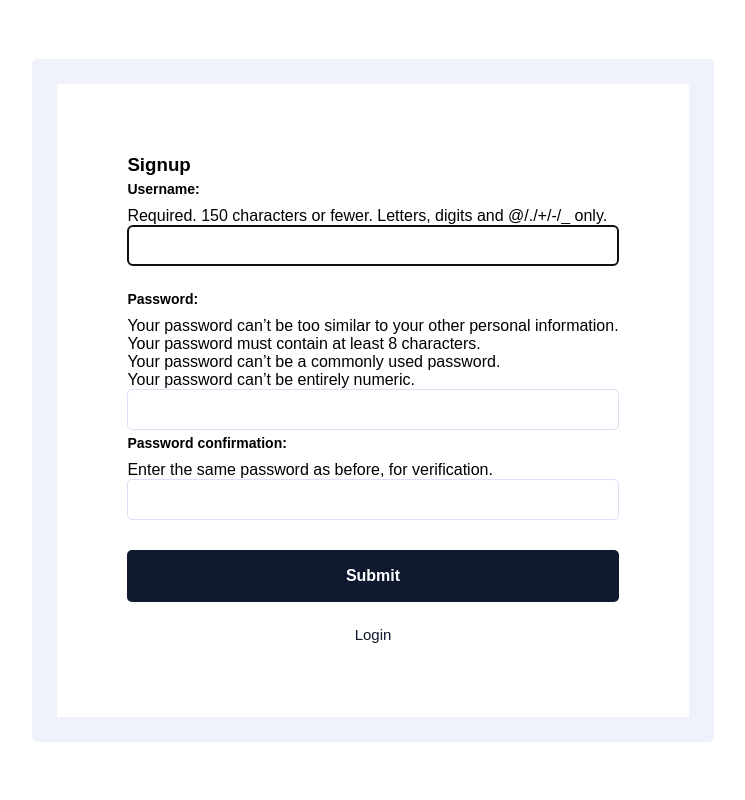
After one commit to Cambrian34/Software-engineering-spring-2025--Group-6, a Django app: page /signup/ in a window 1280 px wide. The commit adds this page. Shown: the whole page, without its empty margins (267-1012 px from the left). Run offline with Django 5.2, Linux system fonts and the light colour scheme.

Commit message:
Add user authentication templates and update URL routing; implement logout functionality

```diff
--- a/fetchandfind/fetchandfind/urls.py
+++ b/fetchandfind/fetchandfind/urls.py
@@ -1,28 +1,10 @@
-"""
-URL configuration for fetchandfind project.
-
-The `urlpatterns` list routes URLs to views. For more information please see:
-    https://docs.djangoproject.com/en/5.1/topics/http/urls/
-Examples:
-Function views
-    1. Add an import:  from my_app import views
-    2. Add a URL to urlpatterns:  path('', views.home, name='home')
-Class-based views
-    1. Add an import:  from other_app.views import Home
-    2. Add a URL to urlpatterns:  path('', Home.as_view(), name='home')
-Including another URLconf
-    1. Import the include() function: from django.urls import include, path
-    2. Add a URL to urlpatterns:  path('blog/', include('blog.urls'))
-"""
 from django.contrib import admin
 from django.conf.urls.static import static
 from django.conf import settings
 from django.urls import path, include
 from store import views
 from django.contrib.auth import views as auth_views
-
 from rest_framework.routers import DefaultRouter
-
 
 router = DefaultRouter()
 router.register(r'users', views.UserViewSet)
@@ -35,19 +17,22 @@ router.register(r'admin-logs', views.AdminLogViewSet)
 
 urlpatterns = [
     path('admin/', admin.site.urls),
-    path('', views.home,name='home'),
-    path('login/', views.login_view, name='login'),
-    #path('login/', auth_views.LoginView.as_view(), name='login'),
-    path('api/', include(router.urls)),
-    #path('api/', include('store.urls')),
+    path("", views.home, name="home"),  # This registers 'home' as a valid route
+
+
+    # Authentication views
+    path('login/', auth_views.LoginView.as_view(template_name='registration/login.html'), name='login'),
     path('logout/', auth_views.LogoutView.as_view(), name='logout'),
-    path('login/', auth_views.LoginView.as_view(template_name='store/login.html'), name='login'),
-    #product list
+    path("signup/", views.authView, name="signup"),
     path('products/', views.product_list, name='product_list'),
 
+    # API routes
+    path('api/', include(router.urls)),
 
+    # Store URLs
+    path("", include("store.urls")),
 
-] + static(settings.STATIC_URL)
+] + static(settings.STATIC_URL, document_root=settings.STATIC_ROOT)
 
 # Serve media files in development
 if settings.DEBUG:
--- /dev/null
+++ b/fetchandfind/store/css/style.css
@@ -0,0 +1,74 @@
+*{
+    padding: 0;
+    margin: 0;
+    box-sizing: border-box;
+    font-family: 'Mulish', sans-serif;
+    transition: 0.3s all ease-in-out;
+   }
+   body{
+   display: flex;
+   justify-content: center;
+   align-items: center;
+   height: 100vh;
+   background-color: #fff;
+   }
+   .shadow-wrap{
+    border-radius: 5px;
+    padding: 25px;
+    background-color:#F0F2FB;
+   }
+   .form-wrap{
+    background-color: #fff;
+   padding: 70px;
+   }
+   .form-wrap form *{
+    display: block;
+    width: 100%;
+   }
+   .form-wrap form label{
+   margin-bottom: 5px;
+   font-size: 14px;
+   font-weight: 700;
+   line-height: 26px;
+   }
+   .form-wrap form input{
+   padding: 12px 20px;
+   border-radius: 5px;
+   border: 1px solid #DAE1F5;
+   background: #FFF;
+   color: #545D7A;
+   }
+   #id_username{
+    margin-bottom: 20px;
+   }
+   .form-wrap button{
+    border-radius: 5px;
+   background: #10182F;
+   color: #FFF;
+   cursor: pointer;
+   text-align: center;
+   font-size: 16px;
+   padding: 12px 68px;
+   font-weight: 700;
+   border: 1px solid transparent;
+   margin-top: 30px;
+   line-height: 26px;
+   }
+   .signup-link{
+    color: #10182F;
+    font-size: 15px;
+    margin-top: 20px;
+    text-align: center;
+    line-height: 25px;
+    display: block;
+   text-decoration: none;
+   }
+   .signup-link:hover{
+    text-decoration: underline;
+   }
+   .form-wrap button:hover{
+    background-color: #fff;
+    color: #10182F;
+    border-color: #10182F;
+
+   }
--- /dev/null
+++ b/fetchandfind/store/templates/base.html
@@ -0,0 +1,13 @@
+<!DOCTYPE html>
+<html lang="en">
+<head>
+ <meta charset="UTF-8">
+ <meta name="viewport" content="width=device-width, initial-scale=1.0">
+ <title>Login Registration </title>
+ {% load static %}
+ <link rel="stylesheet" href="{% static "css/style.css" %}">
+</head>
+<body>
+  {% block content %}{% endblock content %}
+</body>
+</html>
--- a/fetchandfind/store/templates/home.html
+++ b/fetchandfind/store/templates/home.html
@@ -11,6 +11,7 @@
             <ul>
                 <li><a href="{% url 'home' %}">Home</a></li>
                 <li><a href="{% url 'login' %}">Login</a></li>
+                <li><a href="{% url 'logout' %}">Logout</a></li>
                 <li><a href="/admin" target="_blank">Admin Login</a></li>
             </ul>
         </nav>
--- a/fetchandfind/store/templates/registration/login.html
+++ b/fetchandfind/store/templates/registration/login.html
@@ -8,7 +8,7 @@
  {{form}}
  <button type="submit">Submit</button>
 </form>
-<a class="signup-link" href="{% url "base:authView" %}">Signup</a>
+<a class="signup-link" href="{% url "store:authView" %}">Signup</a>
 </div>
 </div>
 {% endblock content %}a
--- a/fetchandfind/store/templates/registration/signup.html
+++ b/fetchandfind/store/templates/registration/signup.html
@@ -8,7 +8,7 @@
  {{form}}
  <button type="submit">Submit</button>
 </form>
-<a class="signup-link" href="{% url "base:login" %}">Login</a>
+<a class="signup-link" href="{% url "store:login" %}">Login</a>
 </div>
 </div>
 {% endblock content %}a
--- /dev/null
+++ b/fetchandfind/store/urls.py
@@ -0,0 +1,16 @@
+from django.urls import path, include
+from django.contrib.auth.views import LogoutView
+from .views import *
+from . import views
+
+app_name = "store"  # This registers the 'store' namespace
+
+
+urlpatterns = [
+ path("", views.home, name="home"),
+ path("signup/", authView, name="authView"),
+ path("accounts/", include("django.contrib.auth.urls")),
+ path("logout/", LogoutView.as_view(next_page="/"), name="logout"),
+
+
+]
--- a/fetchandfind/store/views.py
+++ b/fetchandfind/store/views.py
@@ -1,75 +1,58 @@
-from django.shortcuts import render
+from django.shortcuts import render, redirect
 from django.http import HttpResponse
 from django.template import loader
-from django.shortcuts import render, redirect
-from django.contrib.auth import authenticate, login
+from django.contrib.auth import authenticate, login, logout
 from django.contrib import messages
-from django.http import HttpResponseRedirect
-from .forms import LoginForm
 from django.contrib.auth.decorators import login_required
-from django.contrib.auth.forms import UserCreationForm
+from django.contrib.auth.forms import UserCreationForm, AuthenticationForm
+from .models import Product
+from rest_framework import viewsets
+from .serializers import UserSerializer, ProductSerializer, CartItemSerializer, OrderSerializer, OrderItemSerializer, DiscountCodeSerializer, AdminLogSerializer
+from .models import User, Product, CartItem, Order, OrderItem, DiscountCode, AdminLog
 
-
-
-# Create your views here.
+# Home Page (Requires Login)
 @login_required
 def home(request):
-    template_n = loader.get_template('home.html')
-    return HttpResponse(template_n.render())
+    return render(request, 'home.html')
 
-def login(request):
-    template_n = loader.get_template('login.html')
-    return HttpResponse(template_n.render())
+# Signup View
+def authView(request):
+    if request.method == "POST":
+        form = UserCreationForm(request.POST)
+        if form.is_valid():
+            form.save()
+            return redirect("login")  # Redirect to login after signup
+    else:
+        form = UserCreationForm()
+    return render(request, "registration/signup.html", {"form": form})
 
+# Logout View
+def logout_view(request):
+    logout(request)
+    return redirect("login")
 
-def authView(request):
- if request.method == "POST":
-  form = UserCreationForm(request.POST or None)
-  if form.is_valid():
-   form.save()
-   return redirect("registration/login.html")
- else:
-  form = UserCreationForm()
- return render(request, "registration/signup.html", {"form": form})
-
-def logout(request):
-    template_n = loader.get_template('logout.html')
-    return HttpResponse(template_n.render())
-
+# Login View
 def login_view(request):
     if request.method == 'POST':
-        form = LoginForm(request.POST)
+        form = AuthenticationForm(request, data=request.POST)
         if form.is_valid():
-            username = form.cleaned_data['username']
-            password = form.cleaned_data['password']
+            user = form.get_user()
+            login(request, user)
+            messages.success(request, "Login successful!")
+            return redirect('home')
+        else:
+            messages.error(request, "Invalid username or password.")
+    else:
+        form = AuthenticationForm()
 
-            # Authenticate the user
-            user = authenticate(request, username=username, password=password)
+    return render(request, 'registration/login.html', {'form': form})
 
-            if user is not None:
-                # Log the user in
-                login(request, user)
-                messages.success(request, "Login successful!")
-                return redirect('home')  # Redirect to the home page (or any other view)
-            else:
-                messages.error(request, "Invalid username or password.")
-    else:
-        form = LoginForm()
-
-    return render(request, 'login.html', {'form': form})
-
-from django.shortcuts import render
-from .models import Product
-
+# Product List View
 def product_list(request):
-    products = Product.objects.all()  # Query all products
+    products = Product.objects.all()
     return render(request, 'product_list.html', {'products': products})
 
-
-from rest_framework import viewsets
-from .models import User, Product, CartItem, Order, OrderItem, DiscountCode, AdminLog
-from .serializers import UserSerializer, ProductSerializer, CartItemSerializer, OrderSerializer, OrderItemSerializer, DiscountCodeSerializer, AdminLogSerializer
-
+# Django REST Framework ViewSets
 class UserViewSet(viewsets.ModelViewSet):
     queryset = User.objects.all()
     serializer_class = UserSerializer
```
Also changed, not shown: fetchandfind/store/templates/registration/logout.html (added, +8 -0 lines), fetchandfind/db.sqlite3, 2 other files.
